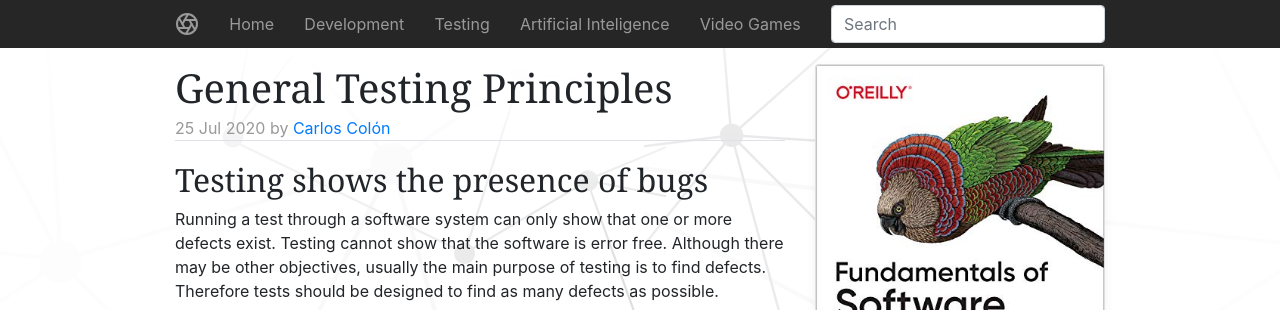
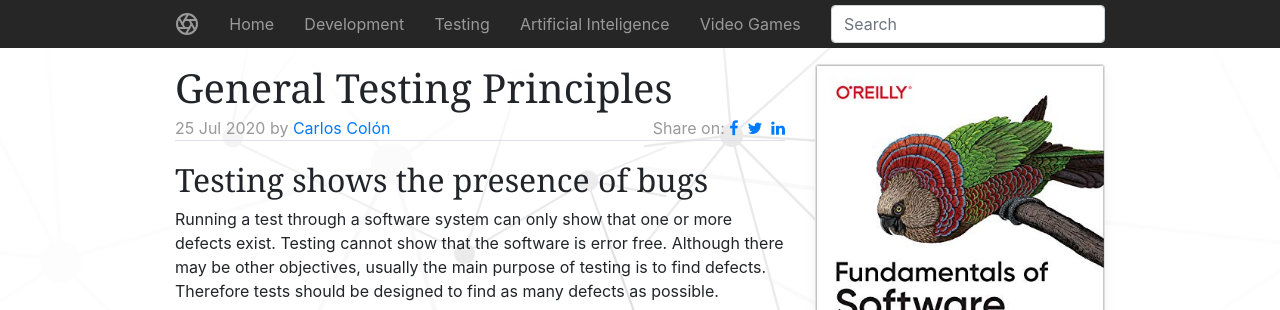
Before and after one commit to cppmx/cppmx.github.io, a Jekyll site: the page built from _posts/2020-07-25-general-testing-principles.md, in a window 1280 px wide. Shown: the top 310 px of the page. Built offline with Jekyll 4.4.1, drawn with Linux system fonts in a browser that asks for light colours; comment, search, counter and statistics services are not loaded.

Commit message:
Added social media buttons at the top of the page

```diff
--- a/_layouts/post.html
+++ b/_layouts/post.html
@@ -5,7 +5,12 @@ layout: 'default'
     <div class="col-md-8 blog-post">
         <h2 class="blog-post-title">{{page.title}}</h2>
         <p class="blog-post-meta border-bottom">
-            {{ page.date | date_to_string }} by <a href="#">{{page.author}}</a>
+            {{ page.date | date_to_string }} by <a href="http://bit.ly/ccolonr" target="__blank">{{page.author}}</a>
+            <span class="social-sub">Share on:
+                <a href="https://www.facebook.com/sharer/sharer.php?u={{ page.url | absolute_url }}" target="__blank"><i class="fa fa-facebook" title="Facebook"></i></a>&nbsp;
+                <a href="https://twitter.com/intent/tweet?text={{page.short}}%0A%0A&url={{ page.url | absolute_url }}&hashtags={{hashtags}}"><i class="fa fa-twitter" aria-hidden="true" target="_blank" rel="noopener noreferrer" title="Twitter"></i></a>&nbsp;
+                <a href="https://www.linkedin.com/shareArticle?mini=true&url={{ page.url | absolute_url }}&title={{page.title}}&summary={{page.short}}&source={{ page.url | absolute_url }}" target="__blank"><i class="fa fa-linkedin" title="LinkedIn"></i></a>
+            </span>
         </p>
         <div class="content">
             {{ content }}
--- a/css/site.css
+++ b/css/site.css
@@ -155,6 +155,10 @@ tr:hover {background-color: #f5f5f5;}
     line-height:18px;
 }
 
+.social-sub {
+  float: right;
+}
+
 .social .fa{padding:15px 0px}
 
 .facebook {
```
